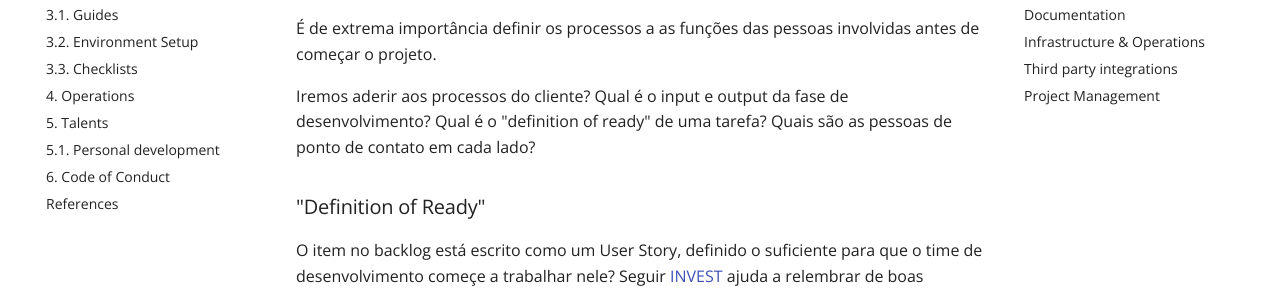
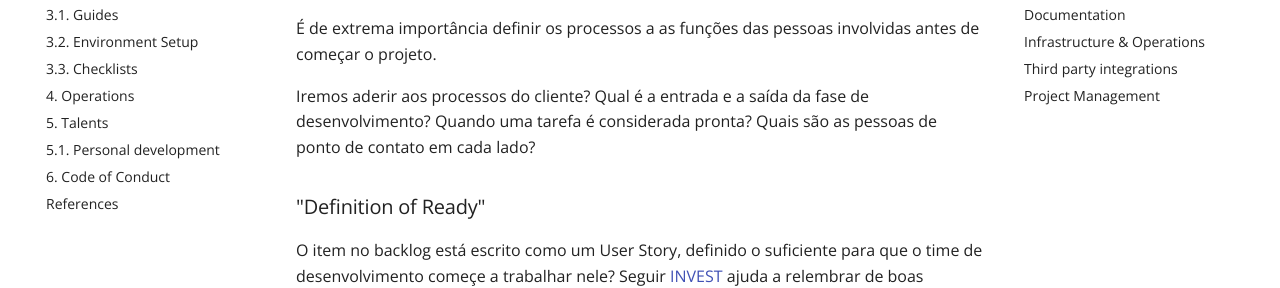
Before and after one commit to magrathealabs/playbook, an MkDocs documentation site: the page built from docs/2.1-new-projects.md, in a window 1280 px wide and 900 px high. Shown: the part 338-626 px from the top of the window. Built offline with MkDocs 1.6.1 and Material for MkDocs 9.7.7, drawn with Linux system fonts in a browser that asks for light colours; comment, search, counter and statistics services are not loaded.

Commit message:
Update docs/2.1-new-projects.md
Co-Authored-By: schweigert <marlon.henry@magrathealabs.com>

```diff
--- a/docs/2.1-new-projects.md
+++ b/docs/2.1-new-projects.md
@@ -7,7 +7,7 @@
 
 É de extrema importância definir os processos a as funções das pessoas involvidas antes de começar o projeto.
 
-Iremos aderir aos processos do cliente? Qual é o input e output da fase de desenvolvimento? Qual é o "definition of ready" de uma tarefa? Quais são as pessoas de ponto de contato em cada lado?
+Iremos aderir aos processos do cliente? Qual é a entrada e a saída da fase de desenvolvimento? Quando uma tarefa é considerada pronta? Quais são as pessoas de ponto de contato em cada lado?
 
 ### "Definition of Ready"
 
```
